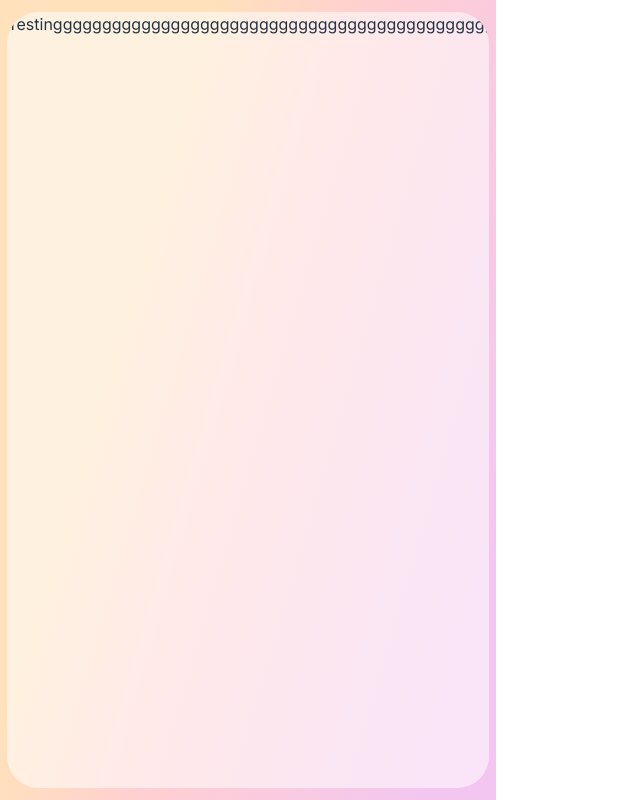
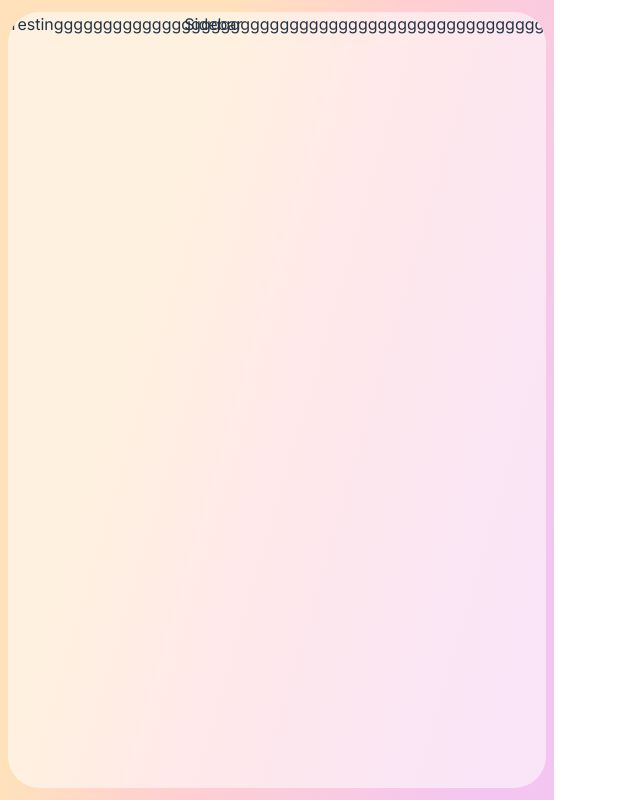
Before and after one commit to noahnoahnoahtran/Web_Dev, a React (Vite) app in the folder Website/9_admin_panel/: page / in a window 1280 px wide. Shown: the whole page, without its empty margins (0-640 px from the left). Built offline with nearby package versions, Linux system fonts and the light colour scheme.

Commit message:
chore(sidebar): structure component and import libs

```diff
--- a/Website/9_admin_panel/src/App.jsx
+++ b/Website/9_admin_panel/src/App.jsx
@@ -1,10 +1,12 @@
 import "./App.css";
+import Sidebar from "./components/Sidebar/Sidebar";
 
 function App() {
   return (
     <div className="App">
       <div className="AppGlass">
         Testinggggggggggggggggggggggggggggggggggggggggggggggggggggggggggggggggggggggggggggggggggggggggg
+        <Sidebar />
       </div>
     </div>
   );
--- /dev/null
+++ b/Website/9_admin_panel/src/components/Sidebar/Sidebar.jsx
@@ -0,0 +1,8 @@
+import React from "react";
+import "./Sidebar.css";
+
+function Sidebar() {
+  return <div>Sidebar</div>;
+}
+
+export default Sidebar;
```
Also changed, not shown: Website/9_admin_panel/src/components/Sidebar/Sidebar.css (added).
